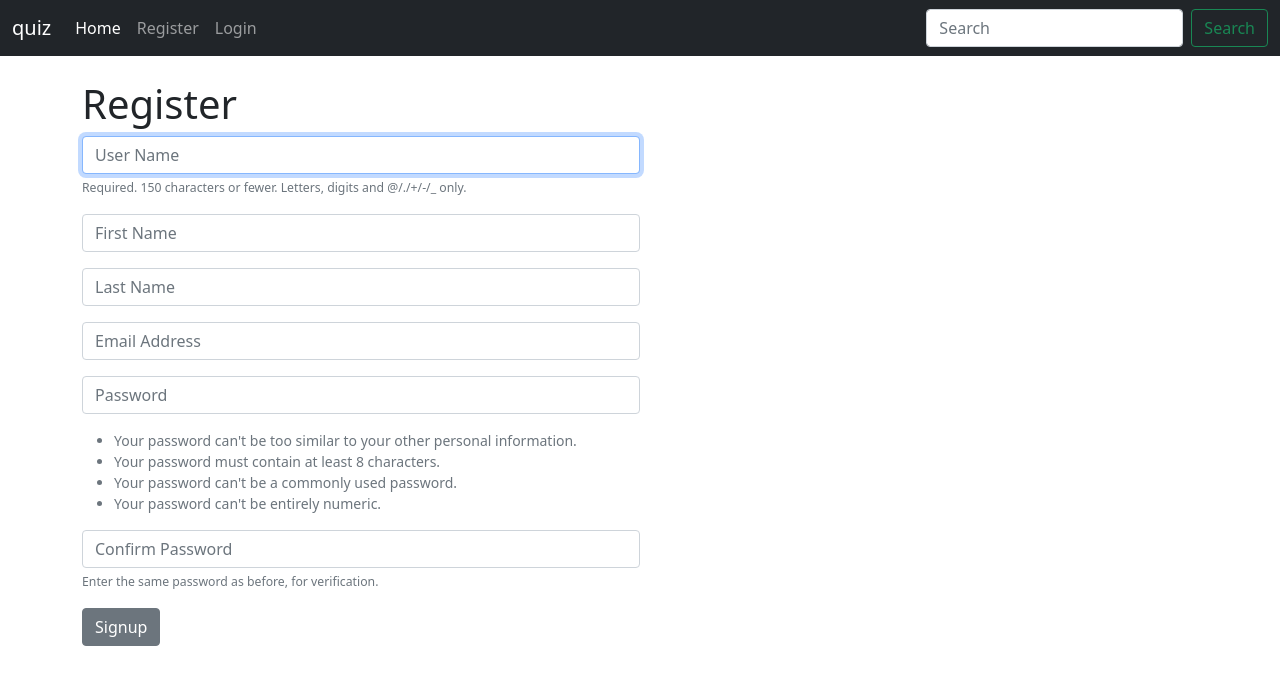
After one commit to sudip-khanal/quiz_app, a Django app: page /signup/ in a window 1280 px wide. The commit adds this page. Shown: the top 685 px of the page. Run offline with Django 4.2, Linux system fonts and the light colour scheme; some libraries are stand-ins or nearby versions.

Commit message:
signup functionality added

```diff
--- /dev/null
+++ b/quiz/forms.py
@@ -0,0 +1,30 @@
+from django import forms
+from django.contrib.auth.forms import UserCreationForm
+from django.contrib.auth.models import User
+
+class SignUpForm(UserCreationForm):
+    email = forms.EmailField(label="", widget=forms.TextInput(attrs={'class':'form-control', 'placeholder':'Email Address'}))
+    first_name = forms.CharField(label="", max_length=100, widget=forms.TextInput(attrs={'class':'form-control', 'placeholder':'First Name'}))
+    last_name = forms.CharField(label="", max_length=100, widget=forms.TextInput(attrs={'class':'form-control', 'placeholder':'Last Name'}))
+
+    class Meta:
+        model = User
+        fields = ('username', 'first_name', 'last_name', 'email', 'password1', 'password2')
+
+    def __init__(self, *args, **kwargs):
+        super(SignUpForm, self).__init__(*args, **kwargs)
+
+        self.fields['username'].widget.attrs['class'] = 'form-control'
+        self.fields['username'].widget.attrs['placeholder'] = 'User Name'
+        self.fields['username'].label = ''
+        self.fields['username'].help_text = '<span class="form-text text-muted"><small>Required. 150 characters or fewer. Letters, digits and @/./+/-/_ only.</small></span>'
+
+        self.fields['password1'].widget.attrs['class'] = 'form-control'
+        self.fields['password1'].widget.attrs['placeholder'] = 'Password'
+        self.fields['password1'].label = ''
+        self.fields['password1'].help_text = '<ul class="form-text text-muted small"><li>Your password can\'t be too similar to your other personal information.</li><li>Your password must contain at least 8 characters.</li><li>Your password can\'t be a commonly used password.</li><li>Your password can\'t be entirely numeric.</li></ul>'
+
+        self.fields['password2'].widget.attrs['class'] = 'form-control'
+        self.fields['password2'].widget.attrs['placeholder'] = 'Confirm Password'
+        self.fields['password2'].label = ''
+        self.fields['password2'].help_text = '<span class="form-text text-muted"><small>Enter the same password as before, for verification.</small></span>'
--- a/quiz/templates/base.html
+++ b/quiz/templates/base.html
@@ -1,162 +1,56 @@
-{% comment %} <!DOCTYPE html>
+<!DOCTYPE html>
 <html lang="en">
   <head>
-    <meta charset="UTF-8" />
-    <meta http-equiv="X-UA-Compatible" content="IE=edge" />
-    <meta name="viewport" content="width=device-width, initial-scale=1.0" />
-    <title>Document</title>
+    <!-- Required meta tags -->
+    <meta charset="utf-8" />
+    <meta name="viewport" content="width=device-width, initial-scale=1" />
+
+    <!-- Bootstrap CSS -->
     <link
+      href="https://cdn.jsdelivr.net/npm/bootstrap@5.1.3/dist/css/bootstrap.min.css"
       rel="stylesheet"
-      href="https://cdn.jsdelivr.net/npm/bootstrap@4.6.2/dist/css/bootstrap.min.css"
-      integrity="sha384-xOolHFLEh07PJGoPkLv1IbcEPTNtaed2xpHsD9ESMhqIYd0nLMwNLD69Npy4HI+N"
+      integrity="sha384-1BmE4kWBq78iYhFldvKuhfTAU6auU8tT94WrHftjDbrCEXSU1oBoqyl2QvZ6jIW3"
       crossorigin="anonymous"
     />
+
+    <title>Django Project</title>
   </head>
   <body>
-    <div>
-      <center><h1>Quiz</h1></center>
+    {% include 'navbar.html' %}
+    <div class="container">
+      <br />
+      {% if messages %} {% for message in messages %}
+      <div class="alert alert-warning alert-dismissible fade show" role="alert">
+        {{message}}
+        <button
+          type="button"
+          class="btn-close"
+          data-bs-dismiss="alert"
+          aria-label="Close"
+        ></button>
+      </div>
+      {% endfor %} {% endif %} {% block content %} {% endblock %}
     </div>
-    <div class="container jumbotron">
-      {% if questions %}
-      <ol>
-        {% for question in questions %}
-        <h3><li>{{ question.question }} ?</li></h3>
+    <!-- Optional JavaScript; choose one of the two! -->
 
-        {% for answer in question.shuffled_answers %}
-        <input type="radio" name="ans" id="1" />
-        {{answer.answer }}
-        <br />
+    <!-- Option 1: Bootstrap Bundle with Popper -->
+    <script
+      src="https://cdn.jsdelivr.net/npm/bootstrap@5.1.3/dist/js/bootstrap.bundle.min.js"
+      integrity="sha384-ka7Sk0Gln4gmtz2MlQnikT1wXgYsOg+OMhuP+IlRH9sENBO0LRn5q+8nbTov4+1p"
+      crossorigin="anonymous"
+    ></script>
 
-        {% endfor %} {% endfor %}
-      </ol>
-      {% else %}
-      <p>No quiz questions available.</p>
-      {% endif %}
-    </div>
+    <!-- Option 2: Separate Popper and Bootstrap JS -->
+
+    <script
+      src="https://cdn.jsdelivr.net/npm/@popperjs/core@2.10.2/dist/umd/popper.min.js"
+      integrity="sha384-7+zCNj/IqJ95wo16oMtfsKbZ9ccEh31eOz1HGyDuCQ6wgnyJNSYdrPa03rtR1zdB"
+      crossorigin="anonymous"
+    ></script>
+    <script
+      src="https://cdn.jsdelivr.net/npm/bootstrap@5.1.3/dist/js/bootstrap.min.js"
+      integrity="sha384-QJHtvGhmr9XOIpI6YVutG+2QOK9T+ZnN4kzFN1RtK3zEFEIsxhlmWl5/YESvpZ13"
+      crossorigin="anonymous"
+    ></script>
   </body>
 </html>
-{% endcomment %} {% comment %} <!DOCTYPE html>
-<html>
-  <head>
-    <title>Quiz Game</title>
-    <script>
-      var timeLeft = 120; // Set the countdown time in seconds
-      var timer = setInterval(countdown, 1000); // Start the countdown timer
-
-      function countdown() {
-        var timerElement = document.getElementById("timer");
-        timerElement.innerHTML = "Time Left: " + timeLeft + "s";
-
-        if (timeLeft <= 0) {
-          clearInterval(timer); // Stop the timer when it reaches 0
-          document.getElementById("quiz-form").submit(); // Automatically submit the form
-        } else {
-          timeLeft--;
-        }
-      }
-    </script>
-  </head>
-  <body>
-    <h1 id="timer">Time Left: 2m</h1>
-
-    <form id="quiz-form" method="POST">
-      {% csrf_token %} {% if questions %}
-      <ol>
-        {% for question in questions %}
-        <h3><li>{{ question.question }} ?</li></h3>
-
-        {% for answer in question.shuffled_answers %}
-        <input type="radio" name="ans" id="{{ forloop.counter }}" />
-        {{ answer.answer }}
-        <br />
-        {% endfor %} {% endfor %}
-      </ol>
-
-      <input type="submit" value="Submit" />
-      {% else %}
-      <p>No quiz questions available.</p>
-      {% endif %}
-    </form>
-  </body>
-</html>
-{% endcomment %}
-<!DOCTYPE html>
-<html>
-  <head>
-    <title>Quiz Game</title>
-    <script>
-      var timeLeft = 3600; // Set the countdown time in seconds (1 hour)
-      var timer;
-
-      function startQuiz() {
-        var startButton = document.getElementById("start-button");
-
-        if (startButton.innerHTML === "Start Quiz") {
-          startButton.innerHTML = "End Quiz";
-          document.getElementById("quiz-container").style.display = "block"; // Show the quiz container
-          timer = setInterval(countdown, 1000); // Start the countdown timer
-        } else {
-          clearInterval(timer); // Stop the timer
-          document.getElementById("quiz-form").submit(); // Automatically submit the form
-        }
-      }
-
-      function countdown() {
-        var hours = Math.floor(timeLeft / 3600);
-        var minutes = Math.floor((timeLeft % 3600) / 60);
-        var seconds = timeLeft % 60;
-
-        var timerElement = document.getElementById("timer");
-        timerElement.innerHTML =
-          "Time Left: " +
-          formatTime(hours) +
-          ":" +
-          formatTime(minutes) +
-          ":" +
-          formatTime(seconds);
-
-        if (timeLeft <= 0) {
-          clearInterval(timer); // Stop the timer when it reaches 0
-          document.getElementById("quiz-form").submit(); // Automatically submit the form
-        } else {
-          timeLeft--;
-        }
-      }
-
-      function formatTime(time) {
-        return time < 10 ? "0" + time : time;
-      }
-    </script>
-  </head>
-  <body>
-    <button id="start-button" onclick="startQuiz()">Start Quiz</button>
-
-    <div id="quiz-container" style="display: none">
-      <h1 id="timer">Time Left: 01:00:00</h1>
-
-      <form id="quiz-form" method="POST">
-        {% csrf_token %} {% if questions %}
-        <ol>
-          {% for question in questions %}
-          <h3><li>{{ question.question }} ?</li></h3>
-
-          {% for answer in question.shuffled_answers %}
-          <input
-            type="radio"
-            name="question_{{ question.uid }}"
-            id="answer_{{ answer.uid }}"
-            value="{{ answer.uid }}"
-          />
-          <label for="answer_{{ answer.uid }}">{{ answer.answer }}</label>
-          <br />
-          {% endfor %} {% endfor %}
-        </ol>
-
-        <input type="submit" value="Submit" />
-        {% else %}
-        <p>No quiz questions available.</p>
-        {% endif %}
-      </form>
-    </div>
-  </body>
-</html>
--- /dev/null
+++ b/quiz/templates/navbar.html
@@ -0,0 +1,53 @@
+<nav class="navbar navbar-expand-lg navbar-dark bg-dark">
+  <div class="container-fluid">
+    <a class="navbar-brand" href="{% url 'home' %}">quiz</a>
+    <button
+      class="navbar-toggler"
+      type="button"
+      data-bs-toggle="collapse"
+      data-bs-target="#navbarSupportedContent"
+      aria-controls="navbarSupportedContent"
+      aria-expanded="false"
+      aria-label="Toggle navigation"
+    >
+      <span class="navbar-toggler-icon"></span>
+    </button>
+    <div class="collapse navbar-collapse" id="navbarSupportedContent">
+      <ul class="navbar-nav me-auto mb-2 mb-lg-0">
+        <li class="nav-item">
+          <a class="nav-link active" aria-current="page" href="{% url 'home' %}"
+            >Home</a
+          >
+        </li>
+        {% if user.is_authenticated %}
+
+        <li class="nav-item">
+          <a class="nav-link" href="{% url '#' %}"> Record</a>
+        </li>
+        <li class="nav-item">
+          <a class="nav-link" href="{% url '#' %}">Logout</a>
+        </li>
+        {% else %}
+        <li class="nav-item">
+          <a class="nav-link" href="{% url 'signup' %}">Register</a>
+        </li>
+
+        <li class="nav-item">
+          <a class="nav-link" href="{% url 'home' %}">Login</a>
+        </li>
+
+        {% endif %}
+      </ul>
+      <!-- search -->
+      <form class="d-flex">
+        <input
+          class="form-control me-2"
+          type="search"
+          placeholder="Search"
+          aria-label="Search"
+        />
+        <button class="btn btn-outline-success" type="submit">Search</button>
+      </form>
+    </div>
+  </div>
+</nav>
--- /dev/null
+++ b/quiz/templates/signup.html
@@ -0,0 +1,23 @@
+{% extends 'base.html' %} {% block content %}
+
+<div class="col-md-6 offset md-3">
+  <h1>Register</h1>
+
+  <form method="POST" id="signup-form" class="signup-form">
+    {% if form.errors %}
+    <div class="alert alert-warning alert-dismissible fade show" role="alert">
+      Your Form Has Errors {% for field in form %} {% if field.errors %} {{
+      field.errors }} {% endif %} {% endfor %}
+      <button
+        type="button"
+        class="btn-close"
+        data-bs-dismiss="alert"
+        aria-label="Close"
+      ></button>
+    </div>
+    {% endif %} {% csrf_token %} {{ form.as_p }}
+
+    <button type="submit" class="btn btn-secondary">Signup</button>
+  </form>
+</div>
+{% endblock %}
--- a/quiz/urls.py
+++ b/quiz/urls.py
@@ -1,5 +1,11 @@
 from django.contrib import admin
 from django.urls import path
-from .views import Homeview
+from .views import Mainview
+from . import views
 
-urlpatterns = [path("", Homeview.as_view(), name="home")]
+urlpatterns = [
+    path('',views.home,name='home'),
+    path('Mainview/', Mainview.as_view(), name="Mainview"),
+    path('signup/', views.signup,name='signup'),
+
+    ]
--- a/quiz/views.py
+++ b/quiz/views.py
@@ -1,11 +1,18 @@
-from django.shortcuts import render
+from django.shortcuts import redirect, render
 from django.views import View
+from django.contrib.auth import authenticate,login,logout
+from django.contrib import messages
+
+from quiz.forms import SignUpForm
 from .models import *
 import random
 
 
 # Create your views here.
-class Homeview(View):
+def home(request):
+	return render(request,'base.html',{})
+
+class Mainview(View):
     def get(self, request):
         q =list( Question.objects.all())
         random.shuffle(q)
@@ -14,4 +21,25 @@ class Homeview(View):
             answers = list(question.question_answer.all())
             random.shuffle(answers)
             question.shuffled_answers = answers
-        return render(request, "base.html", {"questions": q})
+        return render(request, "main.html", {"questions": q})
+
+# user registration
+def signup(request):
+	if request.method == 'POST':
+		form = SignUpForm(request.POST)
+		if form.is_valid():
+			form.save()
+			# Authenticate and login
+			# username = form.cleaned_data['username']
+			# password = form.cleaned_data['password1']
+			# user = authenticate(username=username, password=password)
+			# login(request, user)
+			# messages.success(request, 'Admin has been registered Successfully!!')
+            # return redirect('adminpage')
+			messages.success(request, "You Have Successfully Registered! Welcome!")
+			return redirect('main')
+	else:
+		form = SignUpForm()
+		return render(request, 'signup.html', {'form':form})
+
+	return render(request, 'signup.html', {'form':form})
```
Also changed, not shown: quiz/templates/main.html (added, +162 -0 lines), db.sqlite3, quiz/models.py (line endings or trailing spaces).
